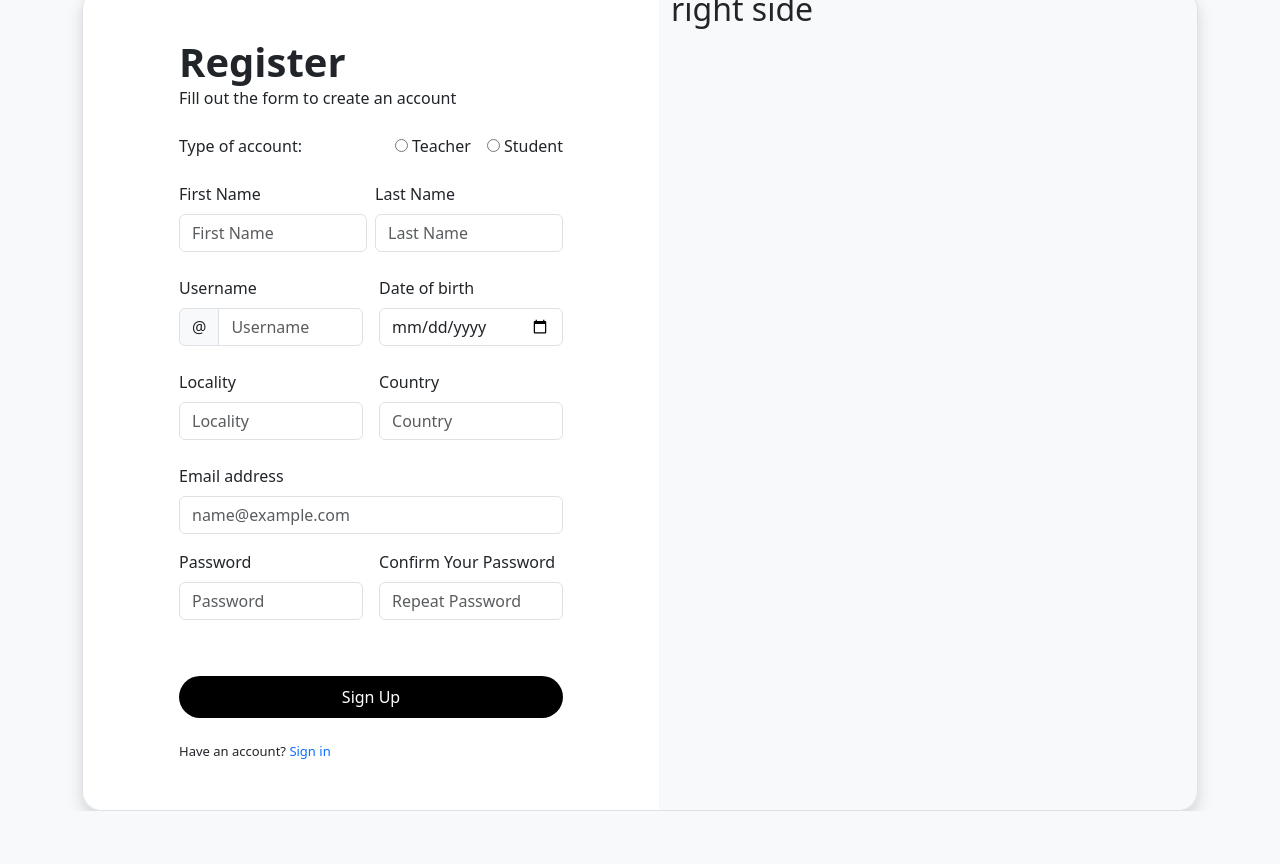
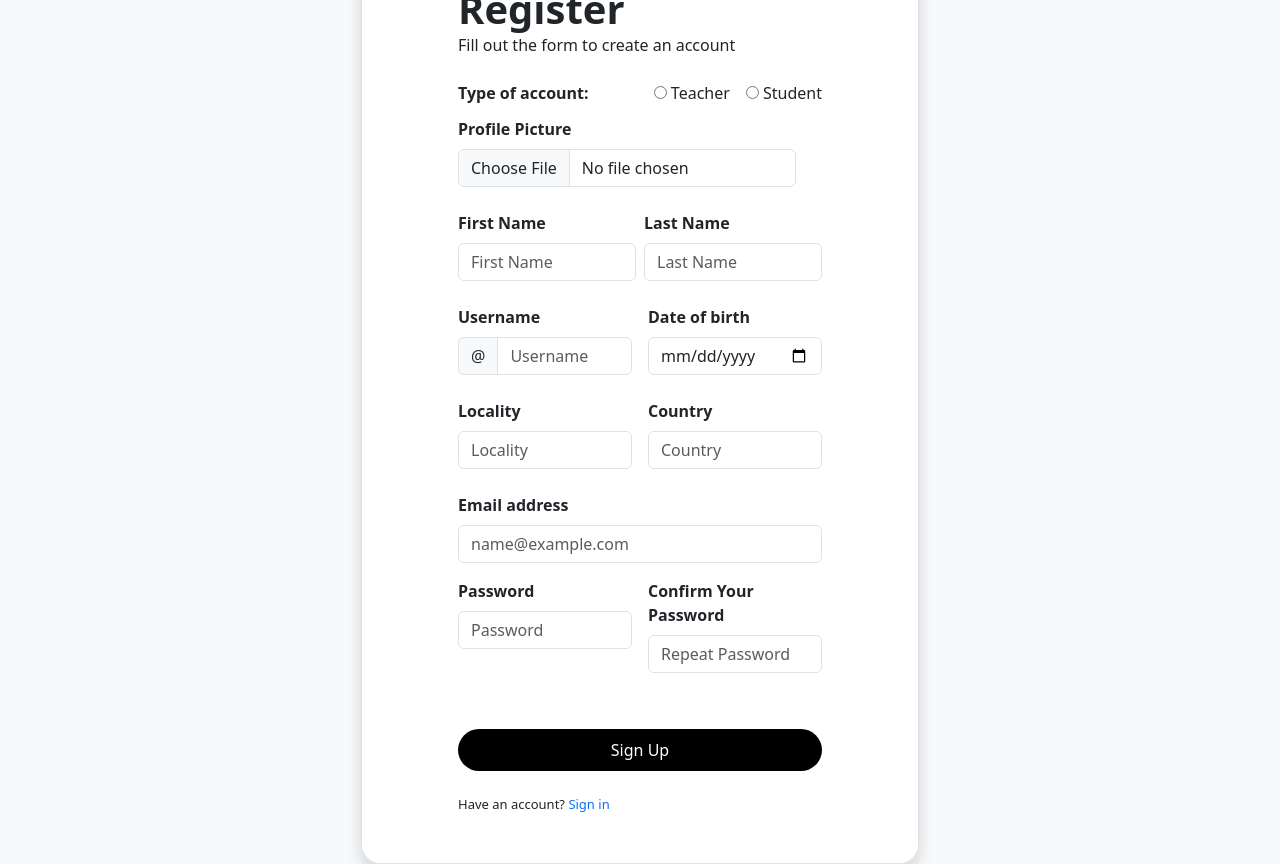
Before and after one commit to raulugia/Instructo2, a Django app: page /register/ in a window 1280 px wide. Before the commit the page ends 811 px from the top, so only its background shows below. Run offline with Django 4.2, Linux system fonts and the light colour scheme; parts of the project's set-up code (start-up, migrations or seed data) failed here and were passed over; some libraries are stand-ins or nearby versions.

Commit message:
register view and templated updated to handle profile picture - home view changed to return top 3 courses for teachers

```diff
--- a/instructo/users/templates/users/register.html
+++ b/instructo/users/templates/users/register.html
@@ -2,9 +2,9 @@
 
 {% block content %}
 <div class="container vh-100 d-flex justify-content-center align-items-center bg-light">
-    <div class="border container px-0 d-flex justify-content-between rounded-20 overflow-hidden shadow">
+    <div class="border container px-0 d-flex justify-content-between rounded-20 overflow-hidden shadow w-50">
 
-        <form method="post" class="w-100 bg-white px-5 py-4">
+        <form method="post" class="w-100 bg-white px-5 py-4" enctype="multipart/form-data">
             {% csrf_token %}
             {% comment %} <h1 class="fs-3 fw-bold">INSTRUCTO</h1> {% endcomment %}
             <div class="d-flex flex-column align-items-start py-4 px-5">
@@ -19,8 +19,8 @@
                     </div>
                 {% endif %}
 
-                <div class="mt-4 w-100 d-flex justify-content-between">
-                    <p>Type of account:</p>
+                <div class="mt-4 mb-2 w-100 d-flex justify-content-between">
+                    <p class="fw-600">Type of account:</p>
                     <div class="d-flex gap-3">
                         <div>
                             <input name="account_type" id="teacher" type="radio" value="teacher" />
@@ -33,9 +33,14 @@
                     </div>
                 </div>
 
+                <div class="mt-1">
+                    <label for="formFile" class="form-label fw-600">Profile Picture</label>
+                    <input class="form-control" name="profile_picture" type="file" id="formFile">
+                  </div>
+
                 <div class="d-flex gap-2">
                     <div class="mt-4 w-100">
-                        <label for="{{ form.first_name.id_for_label }}" class="form-label">First Name</label>
+                        <label for="{{ form.first_name.id_for_label }}" class="form-label fw-600">First Name</label>
                         <input
                             type="text"
                             name="{{ form.first_name.name }}"
@@ -50,7 +55,7 @@
                         {% endif %}
                     </div>
                     <div class="mt-4 w-100">
-                        <label for="{{ form.last_name.id_for_label }}" class="form-label">Last Name</label>
+                        <label for="{{ form.last_name.id_for_label }}" class="form-label fw-600">Last Name</label>
                         <input
                             type="text"
                             name="{{ form.last_name.name }}"
@@ -67,7 +72,7 @@
                 </div>
                 <div class="d-flex gap-3">
                     <div class="mt-4 w-100">
-                        <label for="{{ form.username.id_for_label }}" class="form-label">Username</label>
+                        <label for="{{ form.username.id_for_label }}" class="form-label fw-600">Username</label>
                         <div class="input-group">
                             <span class="input-group-text">@</span>
                             <input
@@ -85,7 +90,7 @@
                         </div>
                     </div>
                     <div class="mt-4 w-100">
-                        <label for="{{ form.date_of_birth.id_for_label }}" class="form-label">Date of birth</label>
+                        <label for="{{ form.date_of_birth.id_for_label }}" class="form-label fw-600">Date of birth</label>
                         <input
                             type="date"
                             name="{{ form.date_of_birth.name }}"
@@ -104,7 +109,7 @@
 
                 <div class="d-flex gap-3">
                     <div class="mt-4 w-100">
-                        <label for="{{ form.city.id_for_label }}" class="form-label">Locality</label>
+                        <label for="{{ form.city.id_for_label }}" class="form-label fw-600">Locality</label>
                         <input
                             type="text"
                             name="{{ form.city.name }}"
@@ -119,7 +124,7 @@
                         {% endif %}
                     </div>
                     <div class="mt-4 w-100">
-                        <label for="{{ form.country.id_for_label }}" class="form-label">Country</label>
+                        <label for="{{ form.country.id_for_label }}" class="form-label fw-600">Country</label>
                         <input
                             type="text"
                             name="{{ form.country.name }}"
@@ -136,7 +141,7 @@
                 </div>
 
                 <div class="mt-4 w-100">
-                    <label for="{{ form.email.id_for_label }}" class="form-label">Email address</label>
+                    <label for="{{ form.email.id_for_label }}" class="form-label fw-600">Email address</label>
                     <input
                         type="email"
                         name="{{ form.email.name }}"
@@ -153,7 +158,7 @@
 
                 <div class="d-flex gap-3">
                     <div class="mt-3 w-100">
-                        <label for="{{ form.passowrd1.id_for_label }}" class="form-label">Password</label>
+                        <label for="{{ form.passowrd1.id_for_label }}" class="form-label fw-600">Password</label>
                         <input
                             type="password"
                             name="{{ form.password1.name }}"
@@ -165,7 +170,7 @@
 
                     </div>
                     <div class="mt-3 w-100">
-                        <label for="{{ form.passowrd2.id_for_label }}" class="form-label">Confirm Your Password</label>
+                        <label for="{{ form.passowrd2.id_for_label }}" class="form-label fw-600">Confirm Your Password</label>
                         <input
                             type="password"
                             name="{{ form.password2.name }}"
@@ -188,10 +193,6 @@
                 <p class="fs-10 ml-auto">Have an account? <a href="{% url 'users:signIn_view' %}" class="text-primary">Sign in</a></p>
             </div>
         </form>
-
-        <div class="container">
-            <h1 class="fs-2">right side</h1>
-        </div>
     </div>
 </div>
 {% endblock %}
--- a/instructo/users/templates/users/signIn.html
+++ b/instructo/users/templates/users/signIn.html
@@ -2,7 +2,7 @@
 
 {% block content %}
 <div class="container vh-100 d-flex justify-content-center align-items-center bg-light">
-    <div class="border container px-0 d-flex justify-content-between rounded-20 overflow-hidden shadow">
+    <div class="border container px-0 d-flex justify-content-between rounded-20 overflow-hidden shadow w-50">
         <form method="post" class="w-100 bg-white px-5 py-4">
             {% csrf_token %}
             <div class="d-flex flex-column justify-content-between w-100">
@@ -43,10 +43,6 @@
                 <p class="fs-10 ml-auto">Don't have an account? <a href="{% url 'users:register_view' %}" class="text-primary">Sign up</a></p>
             </div>
         </form>
-
-        <div class="container">
-            <h1 class="fs-2">right side</h1>
-        </div>
     </div>
 </div>
 {% endblock %}
--- a/instructo/users/views.py
+++ b/instructo/users/views.py
@@ -13,6 +13,8 @@ from status_updates.forms import StatusUpdateForm
 from django.core.exceptions import ValidationError
 from django.http import HttpResponseForbidden
 from .serializers import StatusUpdateSerializer, StudentHome_StatusUpdateSerializer, StudentHome_CourseSerializer, ProfileSerializer
+from courses.helpers import process_resource
+from django.db.models import Count
 
 #All the code in this file was written without assistance
 
@@ -77,6 +79,13 @@ def register_view(request):
 
         #case for is valid
         if(registration_form.is_valid()):
+            profile_picture = request.FILES.get("profile_picture")
+
+            #case there is a profile picture:
+            if profile_picture:
+                #create the resource, create a thumbnail and upload both to supabase storage
+                profile_picture_resource = process_resource(profile_picture, "user_profile_picture")
+
             #create a new user - do not save
             new_user = registration_form.save(commit=False)
             print(f"password before hashing: {registration_form.cleaned_data['password1']}")
@@ -97,6 +106,8 @@ def register_view(request):
                 new_user.is_teacher = False
                 new_user.is_student = True
 
+            new_user.profile_picture = profile_picture_resource
+
             #save the new user to the database
             new_user.save()
 
@@ -114,25 +125,41 @@ def register_view(request):
     #case request method is not GET or POST - return bad request
     return JsonResponse({"error": "Bad Request"}, status=400)
 
+#view to render the home page for both teachers and students
 @login_required
 def home_view(request):
     context = {}
-    #print("here")
+    #case GET request method
     if request.method == "GET":
         status_update_form = StatusUpdateForm()
+
+        #case the user is a student
         if request.user.is_teacher:
+            #get the teacher's status updates ordered by created at
             user_status_updates = StatusUpdate.objects.filter(user=request.user).order_by('-created_at')
 
+            #serialize the status updates
             status_updates_serializer = StatusUpdateSerializer(user_status_updates, many=True)
+
+            #get all the courses created by the teacher
             user_courses = Course.objects.filter(teacher=request.user)
-            #print(status_updates_serializer.data)
+            #annotate each course with the student count
+            user_courses = user_courses.annotate(student_count= Count("course_enrollments"))
+            #get the top 3 courses based on student count
+            top_3_courses = user_courses.order_by("-student_count")[:3]
+
+            #construct the context
             context = {
                 "form": status_update_form,
                 "status_updates":  status_updates_serializer.data,
                 "courses": user_courses,
+                "top_3_courses": top_3_courses
             }
+
+            #render the template with the context
             return render(request, "users/teacher_home.html", context)
 
+        #case user is a student
         elif request.user.is_student:
             #get the list of courses ids the student is enrolled in - needed to filter data in the next queries
             enrolled_courses = Enrollment.objects.filter(student=request.user).values_list("course", flat=True)
```
Also changed, not shown: instructo/users/templates/users/teacher_home.html (+14 -7 lines).
